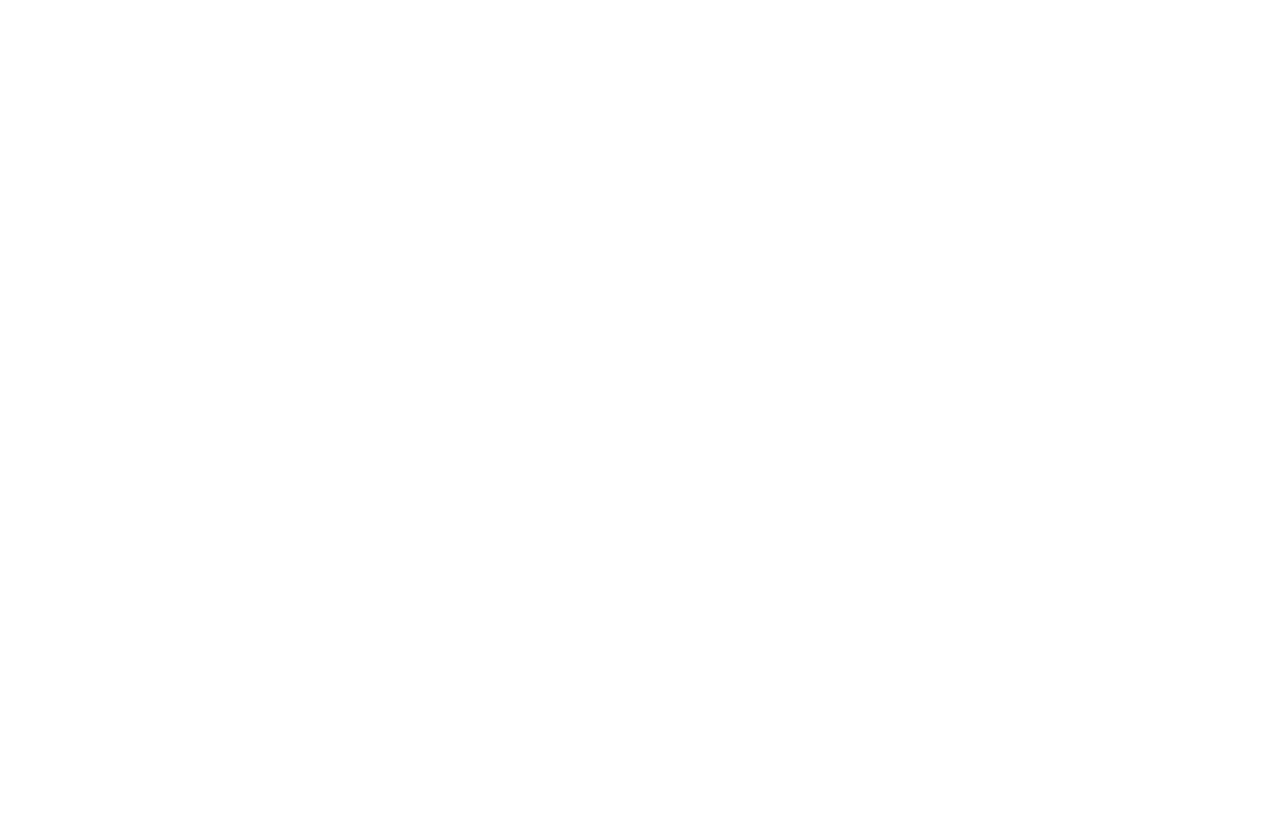
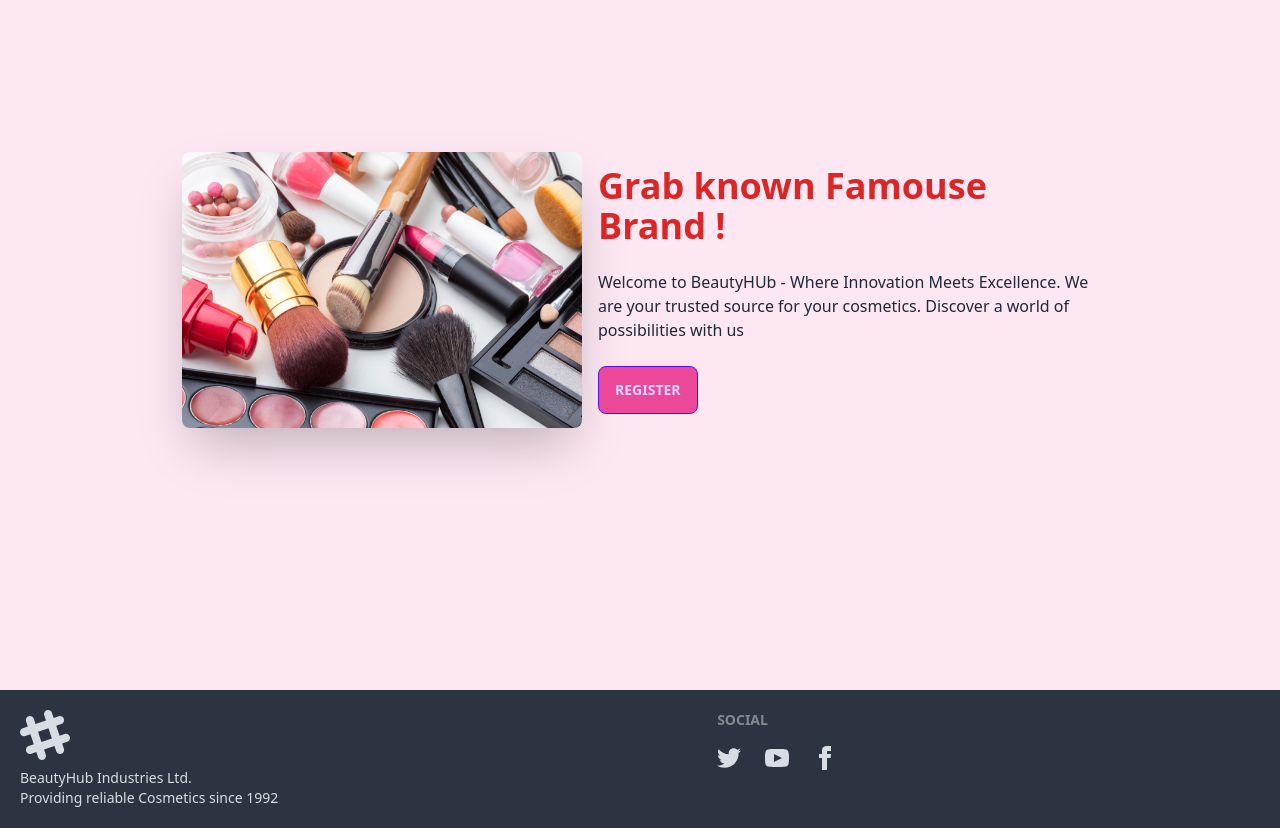
Before and after one commit to binitaepa/Beauty-and-cosmetics-client, a React (Vite) app: page / in a window 1280 px wide. Shown: the part 260-1088 px from the top of the page. Before the commit the page ends 800 px from the top, so only its background shows below. Built offline with nearby package versions, Linux system fonts and the light colour scheme.

Commit message:
Banner image and register button

```diff
--- /dev/null
+++ b/src/components/Banner/Banner.jsx
@@ -0,0 +1,22 @@
+import { Link } from "react-router-dom";
+import img from '../Banner/ImageBanner/close-up-collection-make-up-beauty-products.jpg'
+
+
+const Banner = () => {
+    return (
+        <div>
+            <div className="hero md:min-h-screen w-auto bg-pink-100">
+  <div className="hero-content flex-col lg:flex-row">
+    <img src={img} className="max-w-[400px] h-full rounded-lg shadow-2xl" />
+    <div className="w-[500px]">
+      <h1 className="text-4xl font-bold text-red-600">Grab known Famouse Brand !</h1>
+      <p className="lg:py-6 ">Welcome to BeautyHUb - Where Innovation Meets Excellence. We are your trusted source for your cosmetics. Discover a world of possibilities with us</p>
+      <Link to='/register'><button className="btn btn-primary bg-pink-500">Register</button></Link>
+    </div>
+  </div>
+</div>
+        </div>
+    );
+};
+
+export default Banner;
--- a/src/components/Footer/Footer.jsx
+++ b/src/components/Footer/Footer.jsx
@@ -2,8 +2,21 @@
 
 const Footer = () => {
     return (
-        <div>
-
+        <div className="flex justify-between">
+            <footer className="footer p-5 bg-neutral text-neutral-content">
+  <aside>
+    <svg width="50" height="50" viewBox="0 0 24 24" xmlns="http://www.w3.org/2000/svg" fillRule="evenodd" clipRule="evenodd" className="fill-current"><path d="M22.672 15.226l-2.432.811.841 2.515c.33 1.019-.209 2.127-1.23 2.456-1.15.325-2.148-.321-2.463-1.226l-.84-2.518-5.013 1.677.84 2.517c.391 1.203-.434 2.542-1.831 2.542-.88 0-1.601-.564-1.86-1.314l-.842-2.516-2.431.809c-1.135.328-2.145-.317-2.463-1.229-.329-1.018.211-2.127 1.231-2.456l2.432-.809-1.621-4.823-2.432.808c-1.355.384-2.558-.59-2.558-1.839 0-.817.509-1.582 1.327-1.846l2.433-.809-.842-2.515c-.33-1.02.211-2.129 1.232-2.458 1.02-.329 2.13.209 2.461 1.229l.842 2.515 5.011-1.677-.839-2.517c-.403-1.238.484-2.553 1.843-2.553.819 0 1.585.509 1.85 1.326l.841 2.517 2.431-.81c1.02-.33 2.131.211 2.461 1.229.332 1.018-.21 2.126-1.23 2.456l-2.433.809 1.622 4.823 2.433-.809c1.242-.401 2.557.484 2.557 1.838 0 .819-.51 1.583-1.328 1.847m-8.992-6.428l-5.01 1.675 1.619 4.828 5.011-1.674-1.62-4.829z"></path></svg>
+    <p>BeautyHub Industries Ltd.<br/>Providing reliable Cosmetics since 1992</p>
+  </aside>
+  <nav >
+    <header className="footer-title">Social</header>
+    <div className="grid grid-flow-col gap-6">
+      <a><svg xmlns="http://www.w3.org/2000/svg" width="24" height="24" viewBox="0 0 24 24" className="fill-current"><path d="M24 4.557c-.883.392-1.832.656-2.828.775 1.017-.609 1.798-1.574 2.165-2.724-.951.564-2.005.974-3.127 1.195-.897-.957-2.178-1.555-3.594-1.555-3.179 0-5.515 2.966-4.797 6.045-4.091-.205-7.719-2.165-10.148-5.144-1.29 2.213-.669 5.108 1.523 6.574-.806-.026-1.566-.247-2.229-.616-.054 2.281 1.581 4.415 3.949 4.89-.693.188-1.452.232-2.224.084.626 1.956 2.444 3.379 4.6 3.419-2.07 1.623-4.678 2.348-7.29 2.04 2.179 1.397 4.768 2.212 7.548 2.212 9.142 0 14.307-7.721 13.995-14.646.962-.695 1.797-1.562 2.457-2.549z"></path></svg></a>
+      <a><svg xmlns="http://www.w3.org/2000/svg" width="24" height="24" viewBox="0 0 24 24" className="fill-current"><path d="M19.615 3.184c-3.604-.246-11.631-.245-15.23 0-3.897.266-4.356 2.62-4.385 8.816.029 6.185.484 8.549 4.385 8.816 3.6.245 11.626.246 15.23 0 3.897-.266 4.356-2.62 4.385-8.816-.029-6.185-.484-8.549-4.385-8.816zm-10.615 12.816v-8l8 3.993-8 4.007z"></path></svg></a>
+      <a><svg xmlns="http://www.w3.org/2000/svg" width="24" height="24" viewBox="0 0 24 24" className="fill-current"><path d="M9 8h-3v4h3v12h5v-12h3.642l.358-4h-4v-1.667c0-.955.192-1.333 1.115-1.333h2.885v-5h-3.808c-3.596 0-5.192 1.583-5.192 4.615v3.385z"></path></svg></a>
+    </div>
+  </nav>
+</footer>
         </div>
     );
 };
--- a/src/components/Header/Header.jsx
+++ b/src/components/Header/Header.jsx
@@ -24,7 +24,7 @@
 { navLinks}
       </ul>
     </div>
-    <img className="w-[100px] h[100px] mb-5" src={logo} alt="" />
+    <img className="w-[100px] h[100px] mb-8" src={logo} alt="" />
     <a className="btn btn-ghost normal-case text-xl"><span className="text-pink-500 font-medium italic border-b-2 border-red-400" >BeautyHub</span></a>
   </div>
   <div className="navbar-center hidden lg:flex">
--- a/src/components/Pages/Home/Home.jsx
+++ b/src/components/Pages/Home/Home.jsx
@@ -1,9 +1,10 @@
+import Banner from "../../Banner/Banner";
 
 const Home = () => {
 
     return (
         <div>
-
+                <Banner></Banner>
         </div>
     );
 };
--- a/src/main.jsx
+++ b/src/main.jsx
@@ -8,6 +8,7 @@
 } from "react-router-dom";
 import Root from './components/Root/Root.jsx';
 import ErrorPage from './components/ErrorPage/ErrorPage.jsx';
+import Home from './components/Pages/Home/Home.jsx';
 
 const router = createBrowserRouter([
   {
@@ -15,7 +16,14 @@
     element: <Root></Root>,
     errorElement:<ErrorPage></ErrorPage>,
     children:[
+      {
+        path:'/',
+        element:<Home></Home>,
+        errorElement:<ErrorPage></ErrorPage>,
 
+
+
+    },
     ]
   },
 ]);
```
Also changed, not shown: src/components/Banner/ImageBanner/close-up-collection-make-up-beauty-products.jpg (added).
